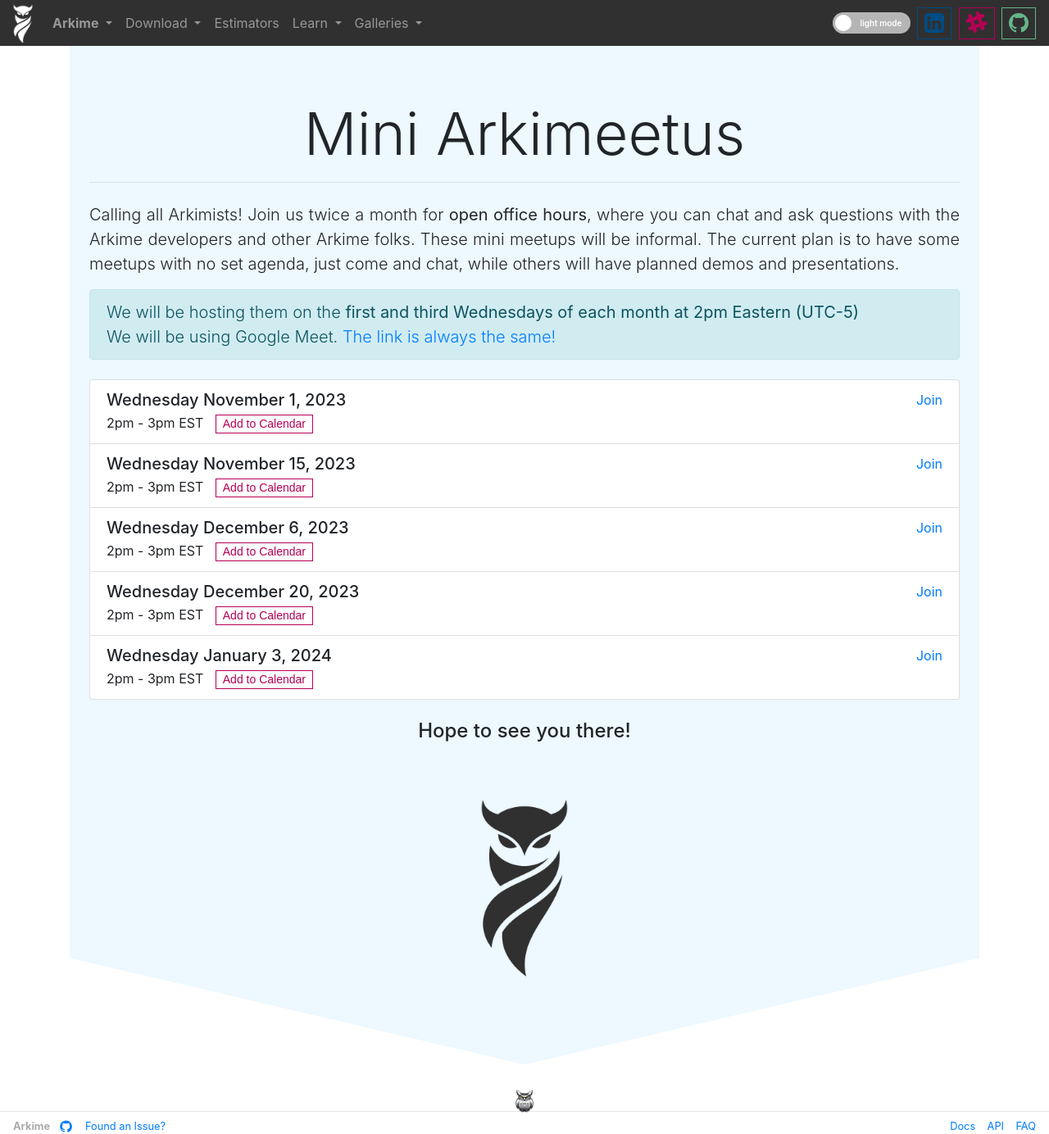
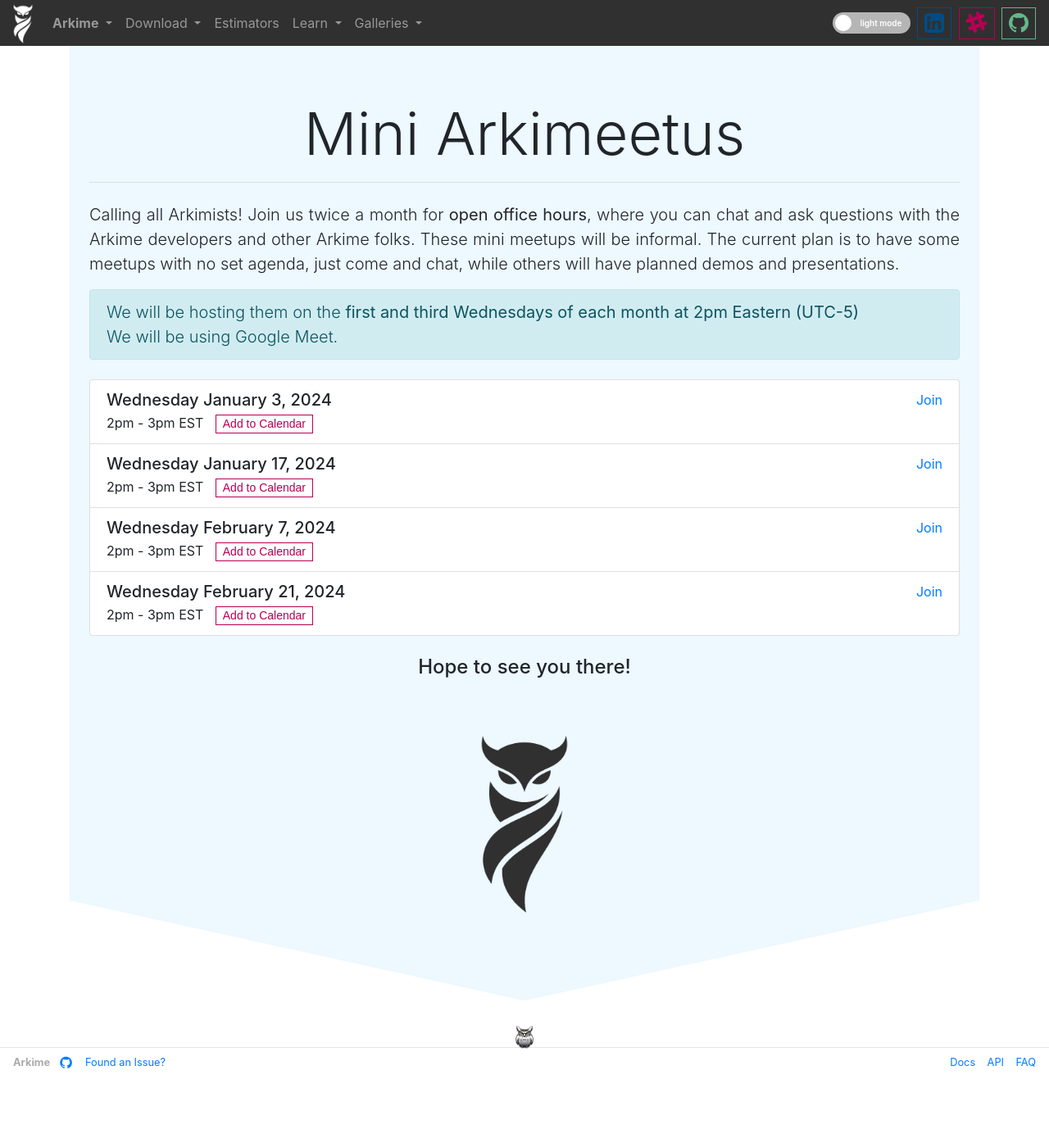
Before and after one commit to arkime/arkimeweb, a Jekyll site: the page built from mini-arkimeetus.html, in a window 1280 px wide and 1384 px high. Shown: the whole window at 82% size. Built offline with Jekyll 4.4.1, drawn with Linux system fonts in a browser that asks for light colours.

Commit message:
update meet link

```diff
--- a/mini-arkimeetus.html
+++ b/mini-arkimeetus.html
@@ -75,22 +75,39 @@
               of each month at 2pm Eastern (UTC-5)</strong>
               <br>
               We will be using Google Meet.
+              <!--
               <a class="no-decoration" href="https://meet.google.com/ueh-pseg-zjo">
                 The link is always the same!
               </a>
+              -->
             </p>
             <p class="lead mt-4">
               <ul class="list-group">
                 <li class="list-group-item">
                   <div class="d-flex w-100 justify-content-between">
-                    <h5 class="mb-1">Wednesday November 1, 2023</h5>
+                    <h5 class="mb-1">Wednesday January 3, 2024</h5>
+                    <a class="no-decoration" href="meet.google.com/vqh-rkge-ajo">
+                      Join
+                    </a>
+                  </div>
+                  2pm - 3pm EST
+                  <span title="Add to Calendar" class="add-to-calendar">
+                    <span class="start">01/03/2024 02:00 PM</span>
+                    <span class="timezone">America/New_York</span>
+                    <span class="title">Mini Arkimeetus</span>
+                    <span class="description">Arkime Office Hours - https://arkime.com/mini-arkimeetus - meet.google.com/vqh-rkge-ajo</span>
+                  </span>
+                </li>
+                <li class="list-group-item">
+                  <div class="d-flex w-100 justify-content-between">
+                    <h5 class="mb-1">Wednesday January 17, 2024</h5>
                     <a class="no-decoration" href="https://meet.google.com/ueh-pseg-zjo">
                       Join
                     </a>
                   </div>
                   2pm - 3pm EST
                   <span title="Add to Calendar" class="add-to-calendar">
-                    <span class="start">11/01/2023 02:00 PM</span>
+                    <span class="start">01/17/2024 02:00 PM</span>
                     <span class="timezone">America/New_York</span>
                     <span class="title">Mini Arkimeetus</span>
                     <span class="description">Arkime Office Hours - https://arkime.com/mini-arkimeetus - https://meet.google.com/ueh-pseg-zjo</span>
@@ -98,14 +115,14 @@
                 </li>
                 <li class="list-group-item">
                   <div class="d-flex w-100 justify-content-between">
-                    <h5 class="mb-1">Wednesday November 15, 2023</h5>
+                    <h5 class="mb-1">Wednesday February 7, 2024</h5>
                     <a class="no-decoration" href="https://meet.google.com/ueh-pseg-zjo">
                       Join
                     </a>
                   </div>
                   2pm - 3pm EST
                   <span title="Add to Calendar" class="add-to-calendar">
-                    <span class="start">11/15/2023 02:00 PM</span>
+                    <span class="start">02/07/2024 02:00 PM</span>
                     <span class="timezone">America/New_York</span>
                     <span class="title">Mini Arkimeetus</span>
                     <span class="description">Arkime Office Hours - https://arkime.com/mini-arkimeetus - https://meet.google.com/ueh-pseg-zjo</span>
@@ -113,44 +130,14 @@
                 </li>
                 <li class="list-group-item">
                   <div class="d-flex w-100 justify-content-between">
-                    <h5 class="mb-1">Wednesday December 6, 2023</h5>
+                    <h5 class="mb-1">Wednesday February 21, 2024</h5>
                     <a class="no-decoration" href="https://meet.google.com/ueh-pseg-zjo">
                       Join
                     </a>
                   </div>
                   2pm - 3pm EST
                   <span title="Add to Calendar" class="add-to-calendar">
-                    <span class="start">12/06/2023 02:00 PM</span>
-                    <span class="timezone">America/New_York</span>
-                    <span class="title">Mini Arkimeetus</span>
-                    <span class="description">Arkime Office Hours - https://arkime.com/mini-arkimeetus - https://meet.google.com/ueh-pseg-zjo</span>
-                  </span>
-                </li>
-                <li class="list-group-item">
-                  <div class="d-flex w-100 justify-content-between">
-                    <h5 class="mb-1">Wednesday December 20, 2023</h5>
-                    <a class="no-decoration" href="https://meet.google.com/ueh-pseg-zjo">
-                      Join
-                    </a>
-                  </div>
-                  2pm - 3pm EST
-                  <span title="Add to Calendar" class="add-to-calendar">
-                    <span class="start">12/20/2023 02:00 PM</span>
-                    <span class="timezone">America/New_York</span>
-                    <span class="title">Mini Arkimeetus</span>
-                    <span class="description">Arkime Office Hours - https://arkime.com/mini-arkimeetus - https://meet.google.com/ueh-pseg-zjo</span>
-                  </span>
-                </li>
-                <li class="list-group-item">
-                  <div class="d-flex w-100 justify-content-between">
-                    <h5 class="mb-1">Wednesday January 3, 2024</h5>
-                    <a class="no-decoration" href="https://meet.google.com/ueh-pseg-zjo">
-                      Join
-                    </a>
-                  </div>
-                  2pm - 3pm EST
-                  <span title="Add to Calendar" class="add-to-calendar">
-                    <span class="start">01/03/2024 02:00 PM</span>
+                    <span class="start">02/21/2024 02:00 PM</span>
                     <span class="timezone">America/New_York</span>
                     <span class="title">Mini Arkimeetus</span>
                     <span class="description">Arkime Office Hours - https://arkime.com/mini-arkimeetus - https://meet.google.com/ueh-pseg-zjo</span>
```
